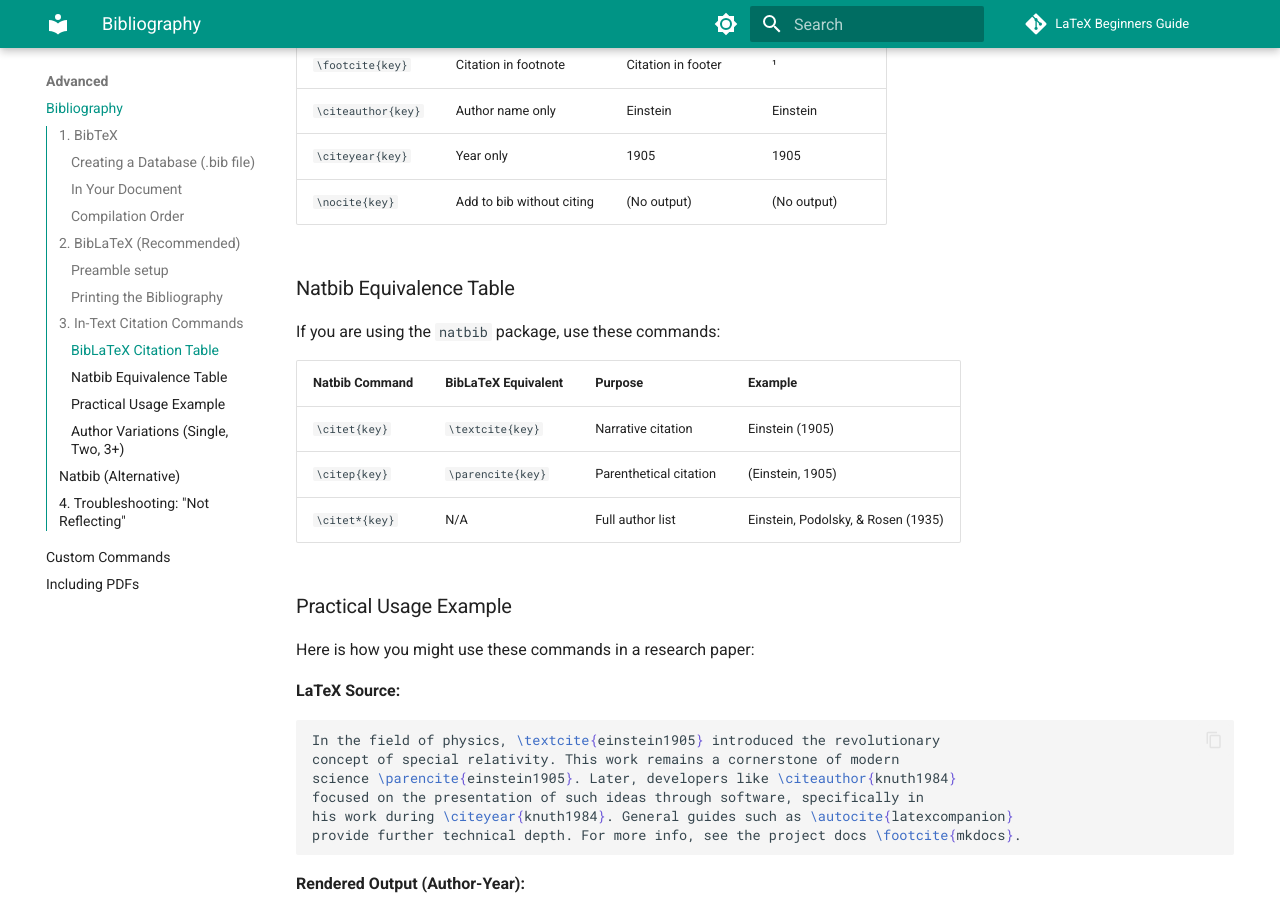
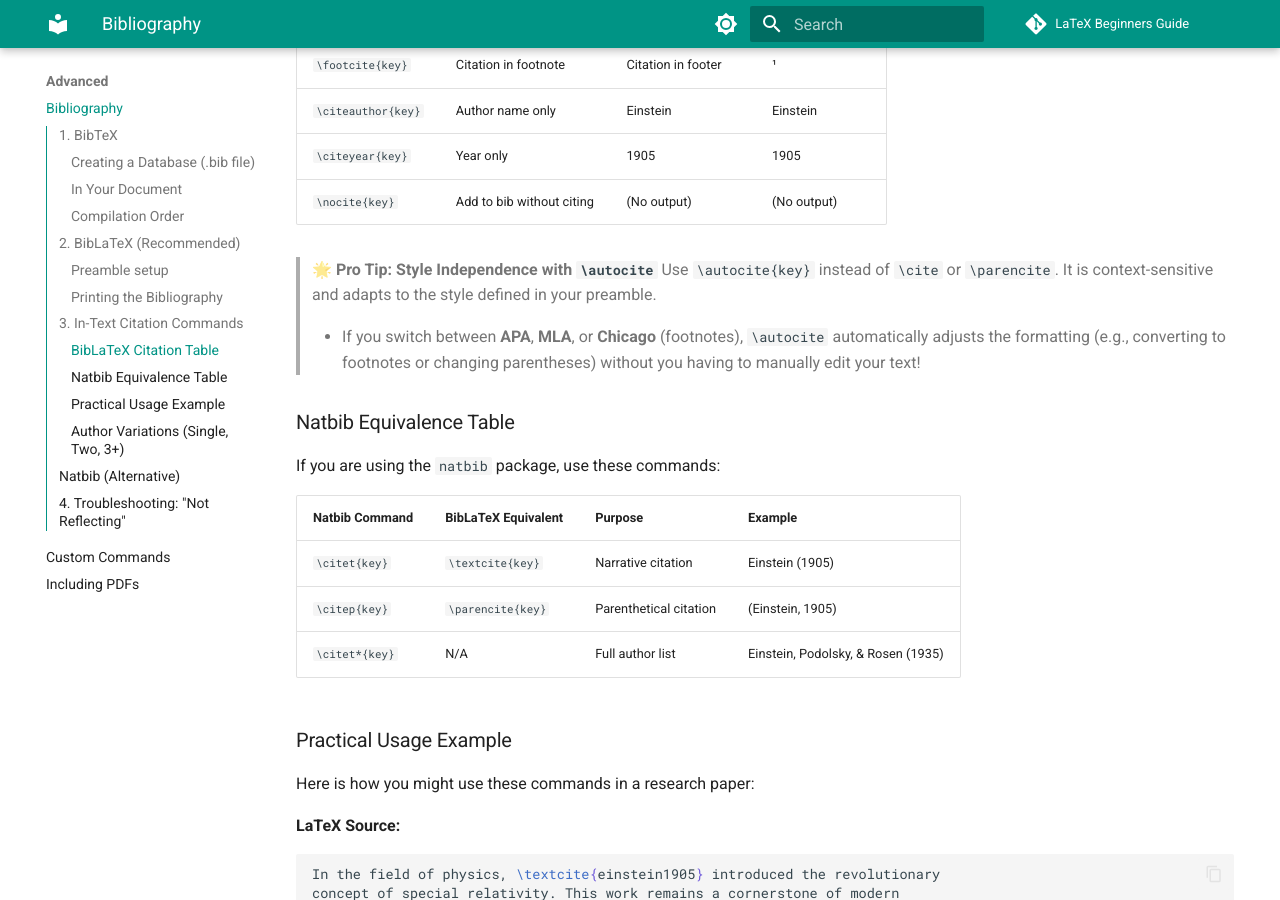
Before and after one commit to pulakeshpradhan/latex, an MkDocs documentation site: the page built from docs/advanced/bibliography.md, in a window 1280 px wide and 900 px high, scrolled down 2312 px. Built offline with MkDocs 1.6.1 and Material for MkDocs 9.7.7, drawn with Linux system fonts in a browser that asks for light colours; comment, search, counter and statistics services are not loaded.

Commit message:
docs: add pro-tip for using \autocite in bibliography guide

```diff
--- a/docs/advanced/bibliography.md
+++ b/docs/advanced/bibliography.md
@@ -97,6 +97,11 @@ Modern packages like `biblatex` and `natbib` provide specific commands for diffe
 | `\citeyear{key}` | Year only | 1905 | 1905 |
 | `\nocite{key}` | Add to bib without citing | (No output) | (No output) |
 
+> 🌟 **Pro Tip: Style Independence with `\autocite`**
+> Use `\autocite{key}` instead of `\cite` or `\parencite`. It is context-sensitive and adapts to the style defined in your preamble.
+>
+> - If you switch between **APA**, **MLA**, or **Chicago** (footnotes), `\autocite` automatically adjusts the formatting (e.g., converting to footnotes or changing parentheses) without you having to manually edit your text!
+
 ### Natbib Equivalence Table
 
 If you are using the `natbib` package, use these commands:
```
